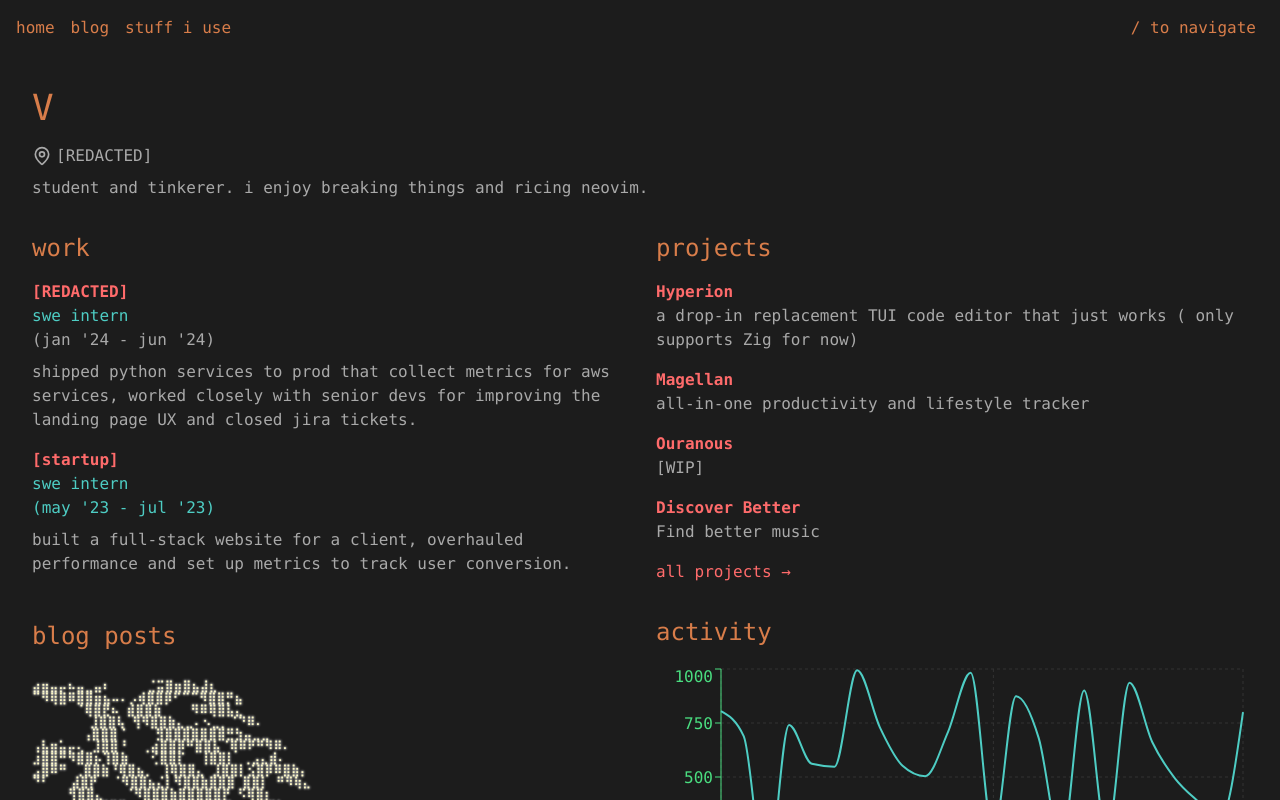
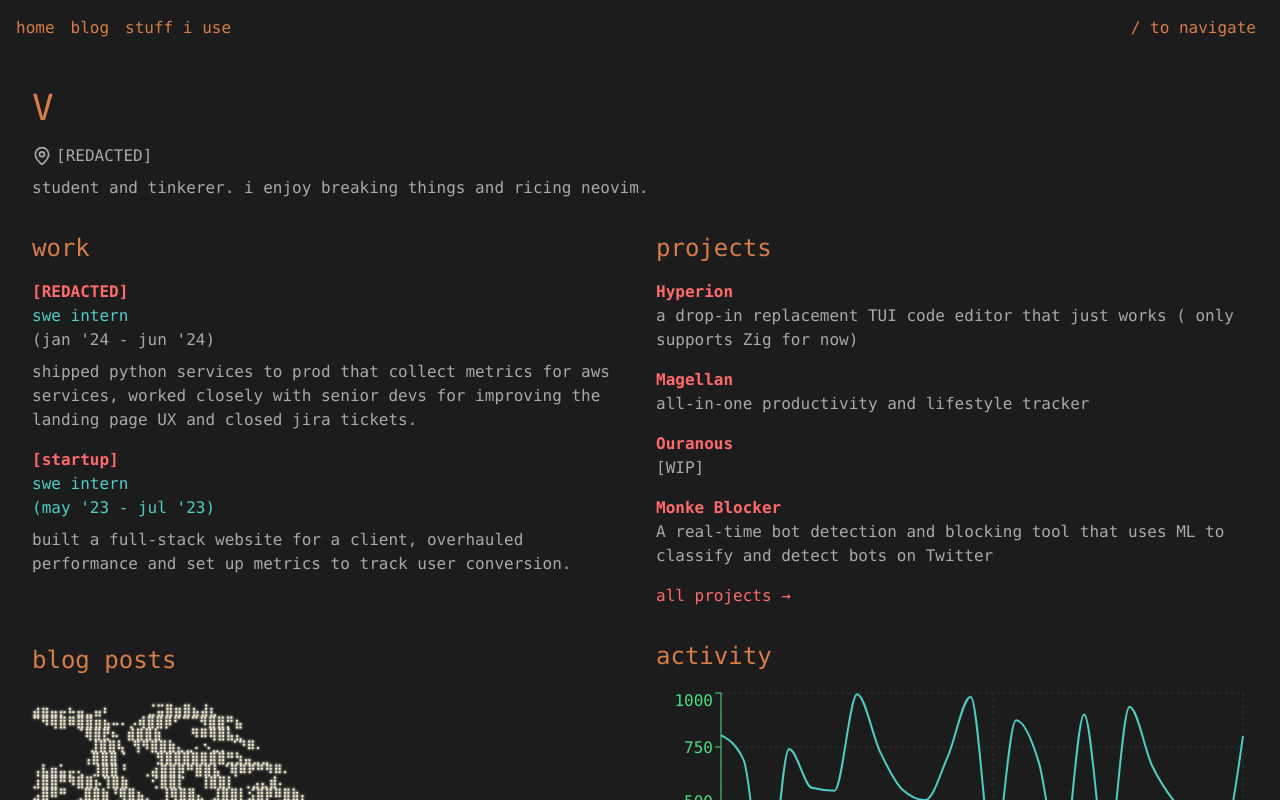
Before and after one commit to covixx/Portfolio, a Next.js app: page / in a window 1280 px wide. Shown: the top 800 px of the page. Built offline with nearby package versions, Linux system fonts and the light colour scheme.

Commit message:
Update page.tsx

```diff
--- a/app/page.tsx
+++ b/app/page.tsx
@@ -152,9 +152,9 @@ export default function Component() {
                 </p>
               </div>
               <div>
-                <h3 className="text-[#2c5557] font-bold"><a href="https://github.com/covixx/Magellan" className="text-[#ff6b6b] ">Discover Better</a></h3>
+                <h3 className="text-[#2c5557] font-bold"><a href="https://monkeblocker.koyeb.app" className="text-[#ff6b6b] ">Monke Blocker</a></h3>
                 <p>
-                  Find better music
+                  A real-time bot detection and blocking tool that uses ML to classify and detect bots on Twitter
                 </p>
               </div>
               <div className='space-y-4'></div><a href="https://github.com/covixx?tab=repositories" className="text-[#ff6b6b] ">all projects →</a>
```
